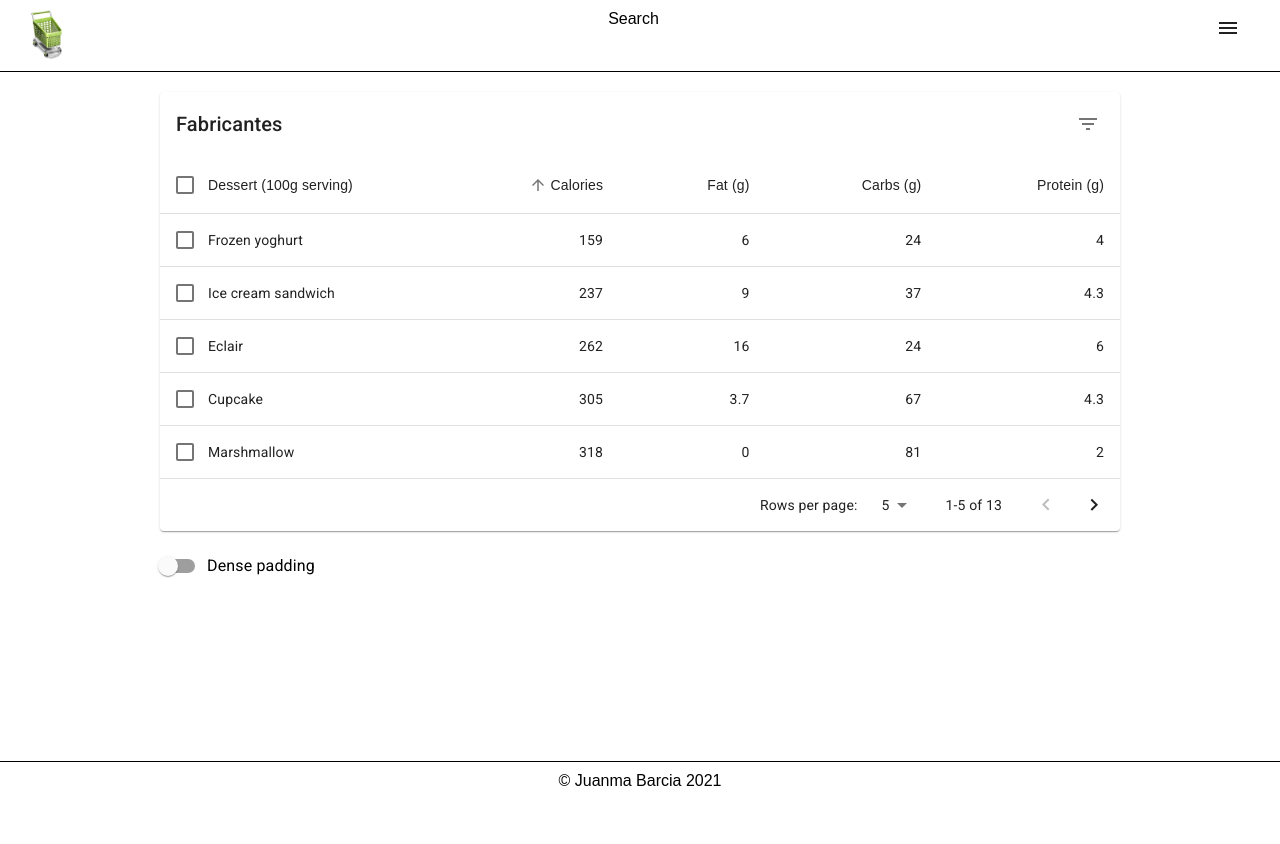
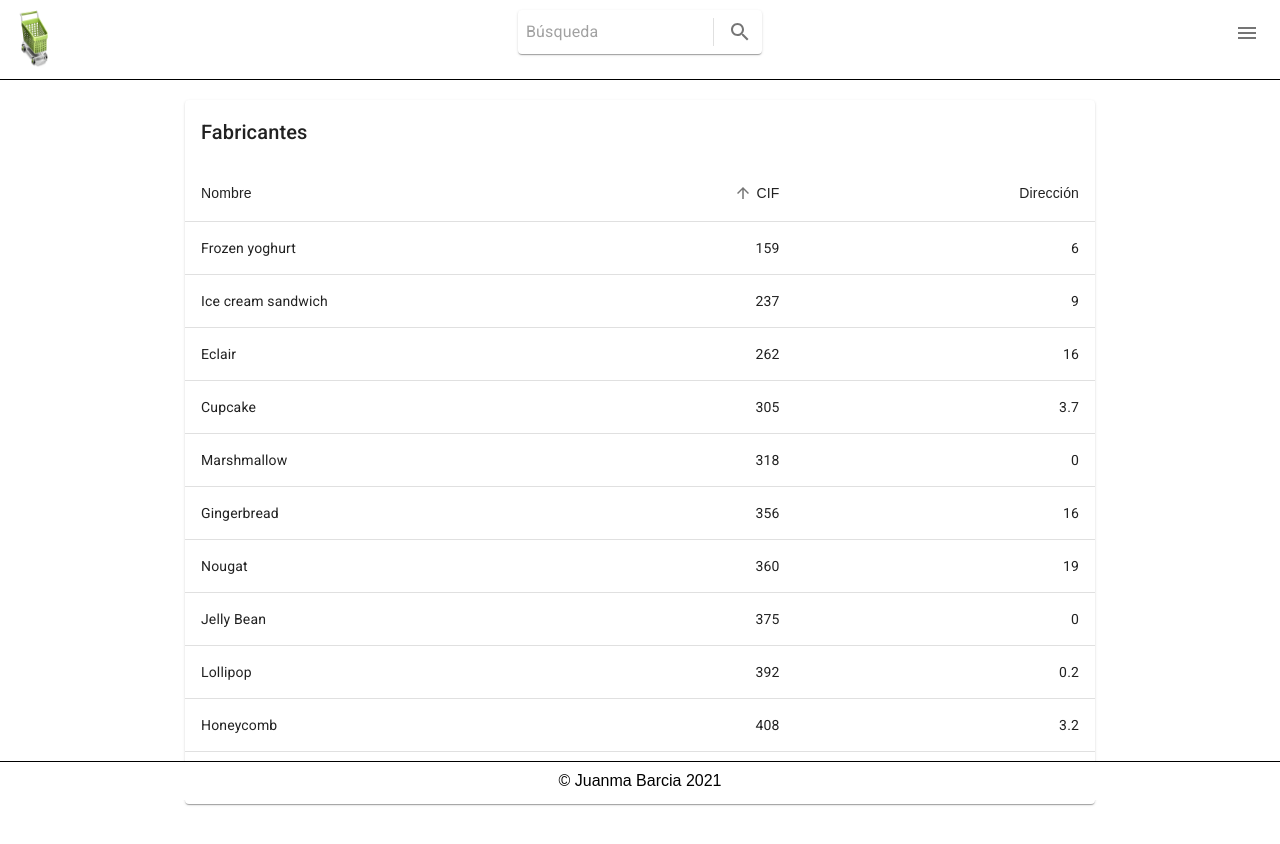
Before and after one commit to JuanmaBarcia/prueba-tecnica-the-bridge, a React (Create React App) app in the folder client/: page /manufacturers in a window 1280 px wide. Shown: the top 844 px of the page. Before the commit the page ends 800 px from the top, so only its background shows below. Built offline with nearby package versions, Linux system fonts and the light colour scheme.

Commit message:
added basic react structure

```diff
--- a/client/src/components/Header/Header.scss
+++ b/client/src/components/Header/Header.scss
@@ -1,8 +1,11 @@
 .Header {
   display: flex;
   justify-content: space-between;
-  height: 9vh;
-  padding: 10px 20px;
+  height: 10vh;
+  padding: 10px;
   border-bottom: solid 1px;
   margin-bottom: 20px;
+  > img {
+    width: 46px;
+  }
 }
--- a/client/src/components/Nav/Nav.js
+++ b/client/src/components/Nav/Nav.js
@@ -10,9 +10,10 @@ import List from "@material-ui/core/List";
 import ListItem from "@material-ui/core/ListItem";
 import ListItemIcon from "@material-ui/core/ListItemIcon";
 import ListItemText from "@material-ui/core/ListItemText";
+import IconButton from "@material-ui/core/IconButton";
 import MenuIcon from "@material-ui/icons/Menu";
-import HomeIcon from "@material-ui/icons/Home";
-import EditIcon from "@material-ui/icons/Edit";
+import StorefrontIcon from "@material-ui/icons/Storefront";
+import BusinessIcon from "@material-ui/icons/Business";
 
 const useStyles = () => ({
   list: {
@@ -50,18 +51,18 @@ function Nav() {
       <List>
         <Link to='/products'>
           <ListItem button>
+            <ListItemText>Productos</ListItemText>
             <ListItemIcon>
-              <HomeIcon />
+              <StorefrontIcon />
             </ListItemIcon>
-            <ListItemText>Productos</ListItemText>
           </ListItem>
         </Link>
         <Link to='/manufacturers'>
           <ListItem button>
+            <ListItemText>Fabricantes</ListItemText>
             <ListItemIcon>
-              <EditIcon />
+              <BusinessIcon />
             </ListItemIcon>
-            <ListItemText>Fabricantes</ListItemText>
           </ListItem>
         </Link>
       </List>
@@ -71,7 +72,9 @@ function Nav() {
     <div className='Nav'>
       <React.Fragment key='top'>
         <Button onClick={toggleDrawer("top", true)}>
-          <MenuIcon />
+          <IconButton className={classes.iconButton} aria-label='menu'>
+            <MenuIcon />
+          </IconButton>
         </Button>
         <Drawer
           anchor='top'
--- a/client/src/components/Nav/Nav.scss
+++ b/client/src/components/Nav/Nav.scss
@@ -1,7 +1,19 @@
-/*
- * Nav css File
-*/
-
 .Nav {
-    /* propertys here */
+  button.MuiButtonBase-root.MuiIconButton-root {
+    padding: 5px;
+  }
+  button.MuiButtonBase-root.MuiButton-root.MuiButton-text {
+    min-width: unset;
+    padding: 6px;
+  }
 }
+.MuiListItem-button {
+  text-align: right !important;
+}
+.MuiListItemIcon-root {
+  color: rgba(0, 0, 0, 0.54);
+  display: inline-flex;
+  min-width: 56px;
+  flex-shrink: 0;
+  justify-content: center;
+}
--- a/client/src/components/Search/Search.js
+++ b/client/src/components/Search/Search.js
@@ -1,8 +1,53 @@
 import React from "react";
 import "./Search.scss";
 
+import { makeStyles } from "@material-ui/core/styles";
+import Paper from "@material-ui/core/Paper";
+import InputBase from "@material-ui/core/InputBase";
+import Divider from "@material-ui/core/Divider";
+import IconButton from "@material-ui/core/IconButton";
+import SearchIcon from "@material-ui/icons/Search";
+
+const useStyles = makeStyles((theme) => ({
+  root: {
+    padding: "2px 4px",
+    display: "flex",
+    alignItems: "center",
+    width: 400,
+  },
+  input: {
+    marginLeft: theme.spacing(1),
+    flex: 1,
+  },
+  iconButton: {
+    padding: 10,
+  },
+  divider: {
+    height: 28,
+    margin: 4,
+  },
+}));
+
 function Search() {
-  return <div className='Search'>Search</div>;
+  const classes = useStyles();
+  return (
+    <div className='Search'>
+      <Paper component='form' className={classes.root}>
+        <InputBase
+          className={classes.input}
+          placeholder='Búsqueda'
+          inputProps={{ "aria-label": "busqueda" }}
+        />
+        <Divider className={classes.divider} orientation='vertical' />
+        <IconButton
+          type='submit'
+          className={classes.iconButton}
+          aria-label='search'>
+          <SearchIcon />
+        </IconButton>
+      </Paper>
+    </div>
+  );
 }
 
 export default Search;
--- a/client/src/components/Search/Search.scss
+++ b/client/src/components/Search/Search.scss
@@ -1,7 +1,6 @@
-/*
- * Search css File
-*/
-
 .Search {
-    /* propertys here */
+  form {
+    width: unset;
+    padding: unset;
+  }
 }
--- a/client/src/index.scss
+++ b/client/src/index.scss
@@ -7,7 +7,7 @@
   font-family: sans-serif;
 }
 
-$viewport-phone: calc(95%);
+$viewport-phone: 95%;
 $viewport-tablet: 564px;
 $viewport-desktop: 960px;
 
@@ -18,12 +18,12 @@ $viewport-desktop: 960px;
 
 @media screen and (min-width: $viewport-tablet + 1px) and (max-width: $viewport-desktop - 1px) {
   .wrapper {
-    width: $viewport-tablet;
+    width: ($viewport-tablet) - 25px;
   }
 }
 
 @media screen and (min-width: $viewport-desktop + 1px) {
   .wrapper {
-    width: $viewport-desktop;
+    width: ($viewport-desktop) - 50px;
   }
 }
--- a/client/src/pages/Manufacturers/Manufacturers.js
+++ b/client/src/pages/Manufacturers/Manufacturers.js
@@ -15,31 +15,25 @@ import TableSortLabel from "@material-ui/core/TableSortLabel";
 import Toolbar from "@material-ui/core/Toolbar";
 import Typography from "@material-ui/core/Typography";
 import Paper from "@material-ui/core/Paper";
-import Checkbox from "@material-ui/core/Checkbox";
-import IconButton from "@material-ui/core/IconButton";
-import Tooltip from "@material-ui/core/Tooltip";
-import FormControlLabel from "@material-ui/core/FormControlLabel";
-import Switch from "@material-ui/core/Switch";
-import DeleteIcon from "@material-ui/icons/Delete";
-import FilterListIcon from "@material-ui/icons/FilterList";
-function createData(name, calories, fat, carbs, protein) {
-  return { name, calories, fat, carbs, protein };
+
+function createData(name, cif, address) {
+  return { name, cif, address };
 }
 
 const rows = [
-  createData("Cupcake", 305, 3.7, 67, 4.3),
-  createData("Donut", 452, 25.0, 51, 4.9),
-  createData("Eclair", 262, 16.0, 24, 6.0),
-  createData("Frozen yoghurt", 159, 6.0, 24, 4.0),
-  createData("Gingerbread", 356, 16.0, 49, 3.9),
-  createData("Honeycomb", 408, 3.2, 87, 6.5),
-  createData("Ice cream sandwich", 237, 9.0, 37, 4.3),
-  createData("Jelly Bean", 375, 0.0, 94, 0.0),
-  createData("KitKat", 518, 26.0, 65, 7.0),
-  createData("Lollipop", 392, 0.2, 98, 0.0),
-  createData("Marshmallow", 318, 0, 81, 2.0),
-  createData("Nougat", 360, 19.0, 9, 37.0),
-  createData("Oreo", 437, 18.0, 63, 4.0),
+  createData("Cupcake", 305, 3.7),
+  createData("Donut", 452, 25.0),
+  createData("Eclair", 262, 16.0),
+  createData("Frozen yoghurt", 159, 6.0),
+  createData("Gingerbread", 356, 16.0),
+  createData("Honeycomb", 408, 3.2),
+  createData("Ice cream sandwich", 237, 9.0),
+  createData("Jelly Bean", 375, 0.0),
+  createData("KitKat", 518, 26.0),
+  createData("Lollipop", 392, 0.2),
+  createData("Marshmallow", 318, 0),
+  createData("Nougat", 360, 19.0),
+  createData("Oreo", 437, 18.0),
 ];
 
 function descendingComparator(a, b, orderBy) {
@@ -49,6 +43,7 @@ function descendingComparator(a, b, orderBy) {
   if (b[orderBy] > a[orderBy]) {
     return 1;
   }
+
   return 0;
 }
 
@@ -73,24 +68,19 @@ const headCells = [
     id: "name",
     numeric: false,
     disablePadding: true,
-    label: "Dessert (100g serving)",
+    label: "Nombre",
   },
-  { id: "calories", numeric: true, disablePadding: false, label: "Calories" },
-  { id: "fat", numeric: true, disablePadding: false, label: "Fat (g)" },
-  { id: "carbs", numeric: true, disablePadding: false, label: "Carbs (g)" },
-  { id: "protein", numeric: true, disablePadding: false, label: "Protein (g)" },
+  {
+    id: "cif",
+    numeric: true,
+    disablePadding: false,
+    label: "CIF",
+  },
+  { id: "address", numeric: true, disablePadding: false, label: "Dirección" },
 ];
 
 function EnhancedTableHead(props) {
-  const {
-    classes,
-    onSelectAllClick,
-    order,
-    orderBy,
-    numSelected,
-    rowCount,
-    onRequestSort,
-  } = props;
+  const { classes, order, orderBy, onRequestSort } = props;
   const createSortHandler = (property) => (event) => {
     onRequestSort(event, property);
   };
@@ -98,19 +88,11 @@ function EnhancedTableHead(props) {
   return (
     <TableHead>
       <TableRow>
-        <TableCell padding='checkbox'>
-          <Checkbox
-            indeterminate={numSelected > 0 && numSelected < rowCount}
-            checked={rowCount > 0 && numSelected === rowCount}
-            onChange={onSelectAllClick}
-            inputProps={{ "aria-label": "select all desserts" }}
-          />
-        </TableCell>
         {headCells.map((headCell) => (
           <TableCell
             key={headCell.id}
             align={headCell.numeric ? "right" : "left"}
-            padding={headCell.disablePadding ? "none" : "normal"}
+            padding={"normal"}
             sortDirection={orderBy === headCell.id ? order : false}>
             <TableSortLabel
               active={orderBy === headCell.id}
@@ -186,20 +168,6 @@ const EnhancedTableToolbar = (props) => {
           Fabricantes
         </Typography>
       )}
-
-      {numSelected > 0 ? (
-        <Tooltip title='Delete'>
-          <IconButton aria-label='delete'>
-            <DeleteIcon />
-          </IconButton>
-        </Tooltip>
-      ) : (
-        <Tooltip title='Filter list'>
-          <IconButton aria-label='filter list'>
-            <FilterListIcon />
-          </IconButton>
-        </Tooltip>
-      )}
     </Toolbar>
   );
 };
@@ -215,9 +183,6 @@ const useStyles = makeStyles((theme) => ({
   paper: {
     width: "100%",
     marginBottom: theme.spacing(2),
-  },
-  table: {
-    minWidth: 750,
   },
   visuallyHidden: {
     border: 0,
@@ -235,45 +200,14 @@ const useStyles = makeStyles((theme) => ({
 function Manufacturers() {
   const classes = useStyles();
   const [order, setOrder] = React.useState("asc");
-  const [orderBy, setOrderBy] = React.useState("calories");
-  const [selected, setSelected] = React.useState([]);
+  const [orderBy, setOrderBy] = React.useState("cif");
   const [page, setPage] = React.useState(0);
-  const [dense, setDense] = React.useState(false);
-  const [rowsPerPage, setRowsPerPage] = React.useState(5);
+  const [rowsPerPage, setRowsPerPage] = React.useState(10);
 
   const handleRequestSort = (event, property) => {
     const isAsc = orderBy === property && order === "asc";
     setOrder(isAsc ? "desc" : "asc");
     setOrderBy(property);
-  };
-
-  const handleSelectAllClick = (event) => {
-    if (event.target.checked) {
-      const newSelecteds = rows.map((n) => n.name);
-      setSelected(newSelecteds);
-      return;
-    }
-    setSelected([]);
-  };
-
-  const handleClick = (event, name) => {
-    const selectedIndex = selected.indexOf(name);
-    let newSelected = [];
-
-    if (selectedIndex === -1) {
-      newSelected = newSelected.concat(selected, name);
-    } else if (selectedIndex === 0) {
-      newSelected = newSelected.concat(selected.slice(1));
-    } else if (selectedIndex === selected.length - 1) {
-      newSelected = newSelected.concat(selected.slice(0, -1));
-    } else if (selectedIndex > 0) {
-      newSelected = newSelected.concat(
-        selected.slice(0, selectedIndex),
-        selected.slice(selectedIndex + 1)
-      );
-    }
-
-    setSelected(newSelected);
   };
 
   const handleChangePage = (event, newPage) => {
@@ -285,12 +219,6 @@ function Manufacturers() {
     setPage(0);
   };
 
-  const handleChangeDense = (event) => {
-    setDense(event.target.checked);
-  };
-
-  const isSelected = (name) => selected.indexOf(name) !== -1;
-
   const emptyRows =
     rowsPerPage - Math.min(rowsPerPage, rows.length - page * rowsPerPage);
 
@@ -298,19 +226,13 @@ function Manufacturers() {
     <div className='Manufacturers'>
       <div className={classes.root}>
         <Paper className={classes.paper}>
-          <EnhancedTableToolbar numSelected={selected.length} />
+          <EnhancedTableToolbar />
           <TableContainer>
-            <Table
-              className={classes.table}
-              aria-labelledby='tableTitle'
-              size={dense ? "small" : "medium"}
-              aria-label='enhanced table'>
+            <Table aria-labelledby='tableTitle' aria-label='enhanced table'>
               <EnhancedTableHead
                 classes={classes}
-                numSelected={selected.length}
                 order={order}
                 orderBy={orderBy}
-                onSelectAllClick={handleSelectAllClick}
                 onRequestSort={handleRequestSort}
                 rowCount={rows.length}
               />
@@ -318,40 +240,25 @@ function Manufacturers() {
                 {stableSort(rows, getComparator(order, orderBy))
                   .slice(page * rowsPerPage, page * rowsPerPage + rowsPerPage)
                   .map((row, index) => {
-                    const isItemSelected = isSelected(row.name);
-                    const labelId = `enhanced-table-checkbox-${index}`;
+                    const labelId = `enhanced-table-${index}`;
 
                     return (
-                      <TableRow
-                        hover
-                        onClick={(event) => handleClick(event, row.name)}
-                        role='checkbox'
-                        aria-checked={isItemSelected}
-                        tabIndex={-1}
-                        key={row.name}
-                        selected={isItemSelected}>
-                        <TableCell padding='checkbox'>
-                          <Checkbox
-                            checked={isItemSelected}
-                            inputProps={{ "aria-labelledby": labelId }}
-                          />
-                        </TableCell>
+                      <TableRow hover tabIndex={-1} key={row.name}>
                         <TableCell
                           component='th'
                           id={labelId}
                           scope='row'
-                          padding='none'>
+                          // padding='none'
+                        >
                           {row.name}
                         </TableCell>
-                        <TableCell align='right'>{row.calories}</TableCell>
-                        <TableCell align='right'>{row.fat}</TableCell>
-                        <TableCell align='right'>{row.carbs}</TableCell>
-                        <TableCell align='right'>{row.protein}</TableCell>
+                        <TableCell align='right'>{row.cif}</TableCell>
+                        <TableCell align='right'>{row.address}</TableCell>
                       </TableRow>
                     );
                   })}
                 {emptyRows > 0 && (
-                  <TableRow style={{ height: (dense ? 33 : 53) * emptyRows }}>
+                  <TableRow>
                     <TableCell colSpan={6} />
                   </TableRow>
                 )}
@@ -359,19 +266,16 @@ function Manufacturers() {
             </Table>
           </TableContainer>
           <TablePagination
-            rowsPerPageOptions={[5, 10, 25]}
+            rowsPerPageOptions={[10, 25]}
             component='div'
             count={rows.length}
             rowsPerPage={rowsPerPage}
             page={page}
             onPageChange={handleChangePage}
             onRowsPerPageChange={handleChangeRowsPerPage}
+            labelRowsPerPage=''
           />
         </Paper>
-        <FormControlLabel
-          control={<Switch checked={dense} onChange={handleChangeDense} />}
-          label='Dense padding'
-        />
       </div>
     </div>
   );
--- a/client/src/pages/Products/Products.js
+++ b/client/src/pages/Products/Products.js
@@ -15,11 +15,7 @@ import TableSortLabel from "@material-ui/core/TableSortLabel";
 import Toolbar from "@material-ui/core/Toolbar";
 import Typography from "@material-ui/core/Typography";
 import Paper from "@material-ui/core/Paper";
-import Checkbox from "@material-ui/core/Checkbox";
-import IconButton from "@material-ui/core/IconButton";
-import Tooltip from "@material-ui/core/Tooltip";
-import DeleteIcon from "@material-ui/icons/Delete";
-import FilterListIcon from "@material-ui/icons/FilterList";
+
 function createData(name, relevancia, precio) {
   return { name, relevancia, precio };
 }
@@ -80,19 +76,11 @@ const headCells = [
     disablePadding: false,
     label: "Relevancia",
   },
-  { id: "precio", numeric: true, disablePadding: false, label: "Precio €" },
+  { id: "precio", numeric: true, disablePadding: false, label: "Precio" },
 ];
 
 function EnhancedTableHead(props) {
-  const {
-    classes,
-    onSelectAllClick,
-    order,
-    orderBy,
-    numSelected,
-    rowCount,
-    onRequestSort,
-  } = props;
+  const { classes, order, orderBy, onRequestSort } = props;
   const createSortHandler = (property) => (event) => {
     onRequestSort(event, property);
   };
@@ -100,19 +88,11 @@ function EnhancedTableHead(props) {
   return (
     <TableHead>
       <TableRow>
-        <TableCell padding='checkbox'>
-          <Checkbox
-            indeterminate={numSelected > 0 && numSelected < rowCount}
-            checked={rowCount > 0 && numSelected === rowCount}
-            onChange={onSelectAllClick}
-            inputProps={{ "aria-label": "select all desserts" }}
-          />
-        </TableCell>
         {headCells.map((headCell) => (
           <TableCell
             key={headCell.id}
             align={headCell.numeric ? "right" : "left"}
-            padding={headCell.disablePadding ? "none" : "normal"}
+            padding={"normal"}
             sortDirection={orderBy === headCell.id ? order : false}>
             <TableSortLabel
               active={orderBy === headCell.id}
@@ -188,20 +168,6 @@ const EnhancedTableToolbar = (props) => {
           Productos
         </Typography>
       )}
-
-      {numSelected > 0 ? (
-        <Tooltip title='Delete'>
-          <IconButton aria-label='delete'>
-            <DeleteIcon />
-          </IconButton>
-        </Tooltip>
-      ) : (
-        <Tooltip title='Filter list'>
-          <IconButton aria-label='filter list'>
-            <FilterListIcon />
-          </IconButton>
-        </Tooltip>
-      )}
     </Toolbar>
   );
 };
@@ -217,9 +183,6 @@ const useStyles = makeStyles((theme) => ({
   paper: {
     width: "100%",
     marginBottom: theme.spacing(2),
-  },
-  table: {
-    minWidth: 750,
   },
   visuallyHidden: {
     border: 0,
@@ -238,7 +201,6 @@ function Products() {
   const classes = useStyles();
   const [order, setOrder] = React.useState("asc");
   const [orderBy, setOrderBy] = React.useState("relevancia");
-  const [selected, setSelected] = React.useState([]);
   const [page, setPage] = React.useState(0);
   const [rowsPerPage, setRowsPerPage] = React.useState(10);
 
@@ -246,35 +208,6 @@ function Products() {
     const isAsc = orderBy === property && order === "asc";
     setOrder(isAsc ? "desc" : "asc");
     setOrderBy(property);
-  };
-
-  const handleSelectAllClick = (event) => {
-    if (event.target.checked) {
-      const newSelecteds = rows.map((n) => n.name);
-      setSelected(newSelecteds);
-      return;
-    }
-    setSelected([]);
-  };
-
-  const handleClick = (event, name) => {
-    const selectedIndex = selected.indexOf(name);
-    let newSelected = [];
-
-    if (selectedIndex === -1) {
-      newSelected = newSelected.concat(selected, name);
-    } else if (selectedIndex === 0) {
-      newSelected = newSelected.concat(selected.slice(1));
-    } else if (selectedIndex === selected.length - 1) {
-      newSelected = newSelected.concat(selected.slice(0, -1));
-    } else if (selectedIndex > 0) {
-      newSelected = newSelected.concat(
-        selected.slice(0, selectedIndex),
-        selected.slice(selectedIndex + 1)
-      );
-    }
-
-    setSelected(newSelected);
   };
 
   const handleChangePage = (event, newPage) => {
@@ -286,8 +219,6 @@ function Products() {
     setPage(0);
   };
 
-  const isSelected = (name) => selected.indexOf(name) !== -1;
-
   const emptyRows =
     rowsPerPage - Math.min(rowsPerPage, rows.length - page * rowsPerPage);
 
@@ -295,18 +226,13 @@ function Products() {
     <div className='Products'>
       <div className={classes.root}>
         <Paper className={classes.paper}>
-          <EnhancedTableToolbar numSelected={selected.length} />
+          <EnhancedTableToolbar />
           <TableContainer>
-            <Table
-              className={classes.table}
-              aria-labelledby='tableTitle'
-              aria-label='enhanced table'>
+            <Table aria-labelledby='tableTitle' aria-label='enhanced table'>
               <EnhancedTableHead
                 classes={classes}
-                numSelected={selected.length}
                 order={order}
                 orderBy={orderBy}
-                onSelectAllClick={handleSelectAllClick}
                 onRequestSort={handleRequestSort}
                 rowCount={rows.length}
               />
@@ -314,29 +240,16 @@ function Products() {
                 {stableSort(rows, getComparator(order, orderBy))
                   .slice(page * rowsPerPage, page * rowsPerPage + rowsPerPage)
                   .map((row, index) => {
-                    const isItemSelected = isSelected(row.name);
-                    const labelId = `enhanced-table-checkbox-${index}`;
+                    const labelId = `enhanced-table-${index}`;
 
                     return (
-                      <TableRow
-                        hover
-                        onClick={(event) => handleClick(event, row.name)}
-                        role='checkbox'
-                        aria-checked={isItemSelected}
-                        tabIndex={-1}
-                        key={row.name}
-                        selected={isItemSelected}>
-                        <TableCell padding='checkbox'>
-                          <Checkbox
-                            checked={isItemSelected}
-                            inputProps={{ "aria-labelledby": labelId }}
-                          />
-                        </TableCell>
+                      <TableRow hover tabIndex={-1} key={row.name}>
                         <TableCell
                           component='th'
                           id={labelId}
                           scope='row'
-                          padding='none'>
+                          // padding='none'
+                        >
                           {row.name}
                         </TableCell>
                         <TableCell align='right'>{row.relevancia}</TableCell>
@@ -360,7 +273,7 @@ function Products() {
             page={page}
             onPageChange={handleChangePage}
             onRowsPerPageChange={handleChangeRowsPerPage}
-            labelRowsPerPage='Productos por página'
+            labelRowsPerPage=''
           />
         </Paper>
       </div>
--- a/client/src/pages/Products/Products.scss
+++ b/client/src/pages/Products/Products.scss
@@ -2,4 +2,7 @@
   table.MuiTable-root.makeStyles-table-3 {
     min-width: unset;
   }
+  span.MuiButtonBase-root.MuiTableSortLabel-root {
+    font-weight: bold;
+  }
 }
```
Also changed, not shown: 1 other file (tests, documents, lock files or other folders).
